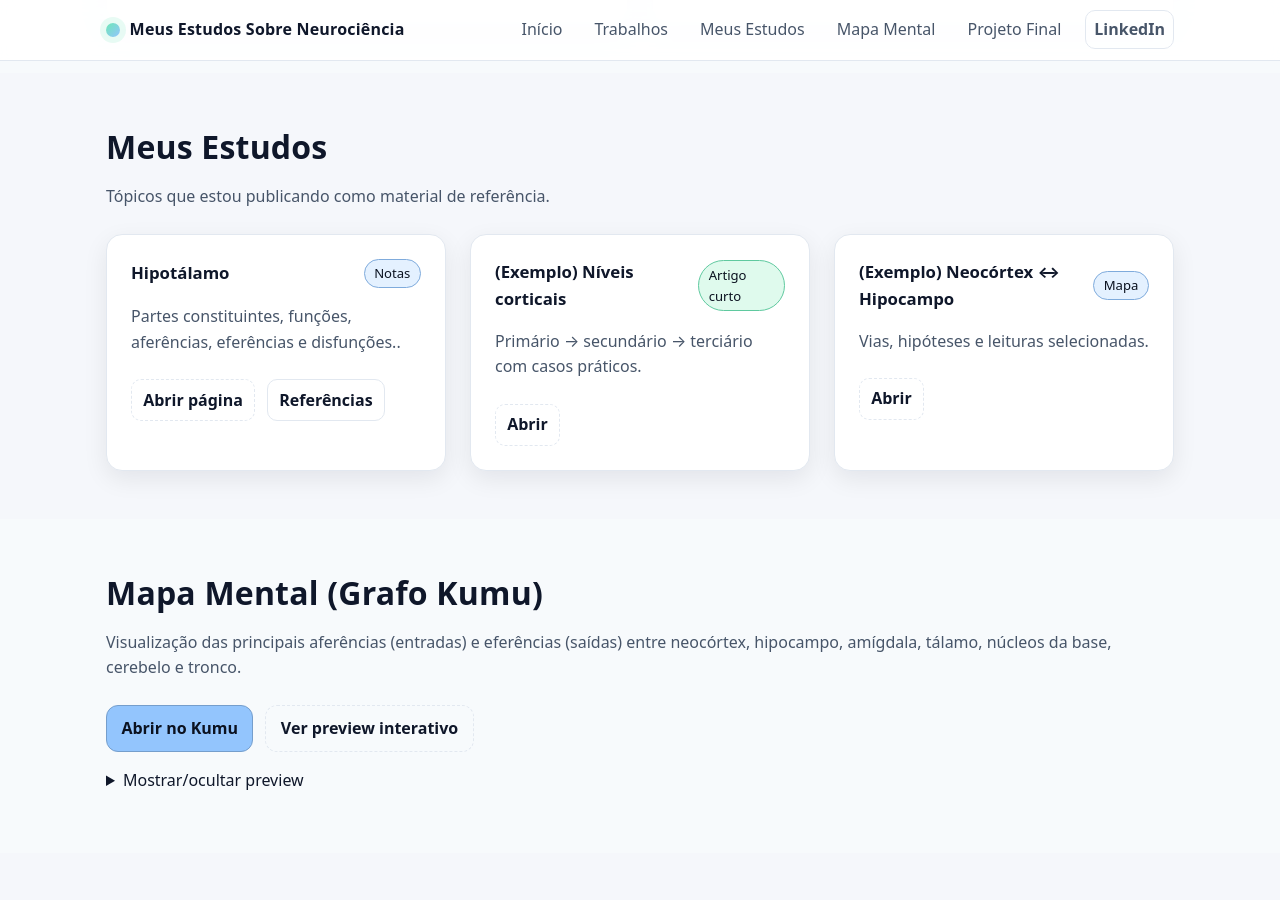
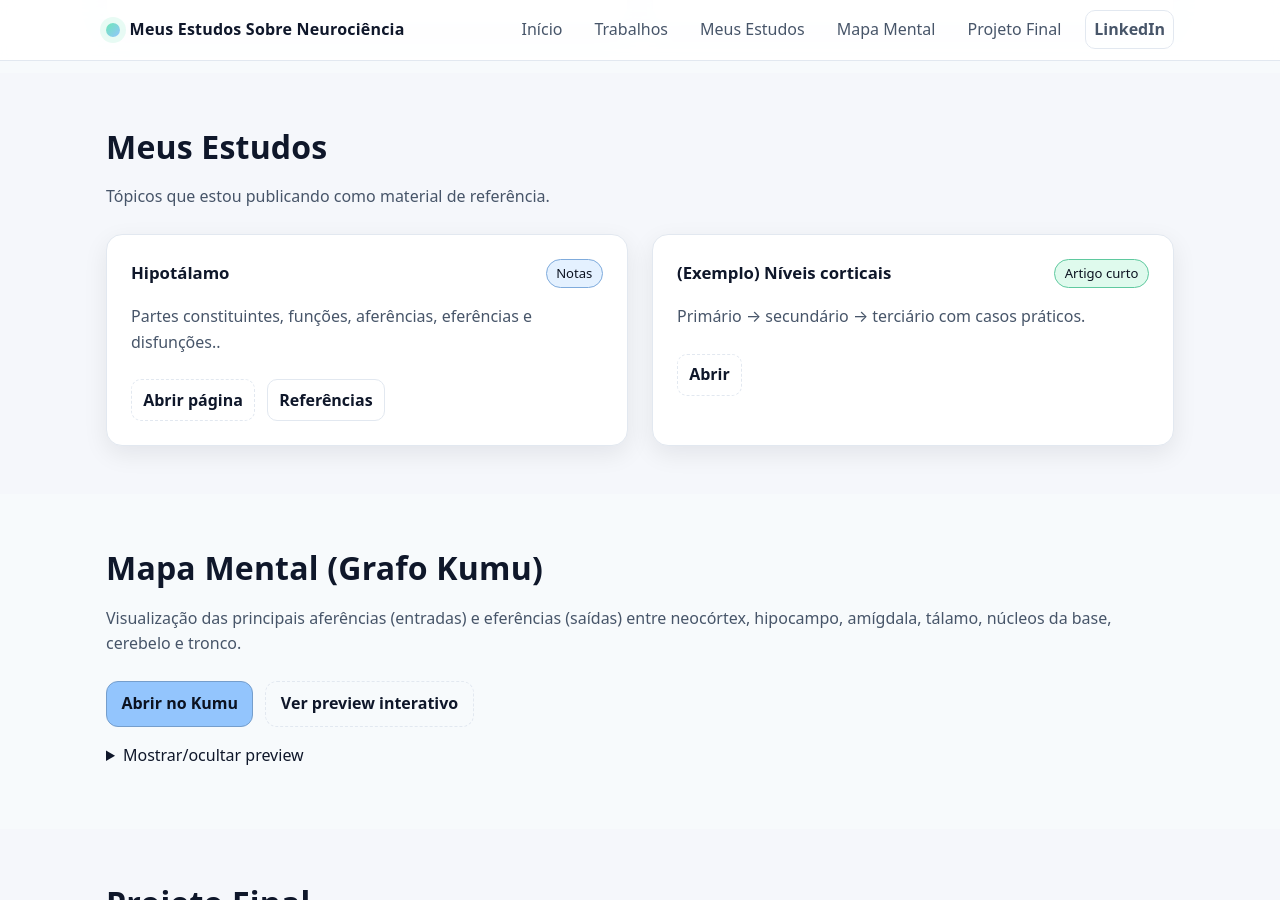
Before and after one commit to gdutramartins/neurociencia, a Jekyll site: the page built from index.html, in a window 1280 px wide and 900 px high, scrolled down 870 px. Built offline with Jekyll 4.4.1, drawn with Linux system fonts in a browser that asks for light colours.

Commit message:
ajuste cards estudos

```diff
--- a/index.html
+++ b/index.html
@@ -86,17 +86,6 @@
             <a class="btn btn-sm btn-ghost" href="#">Abrir</a>
           </div>
         </article>
-
-        <article class="card">
-          <header>
-            <h3>(Exemplo) Neocórtex ↔ Hipocampo</h3>
-            <span class="tag">Mapa</span>
-          </header>
-          <p>Vias, hipóteses e leituras selecionadas.</p>
-          <div class="card-actions">
-            <a class="btn btn-sm btn-ghost" href="#">Abrir</a>
-          </div>
-        </article>
       </div>
     </div>
   </section>
```
